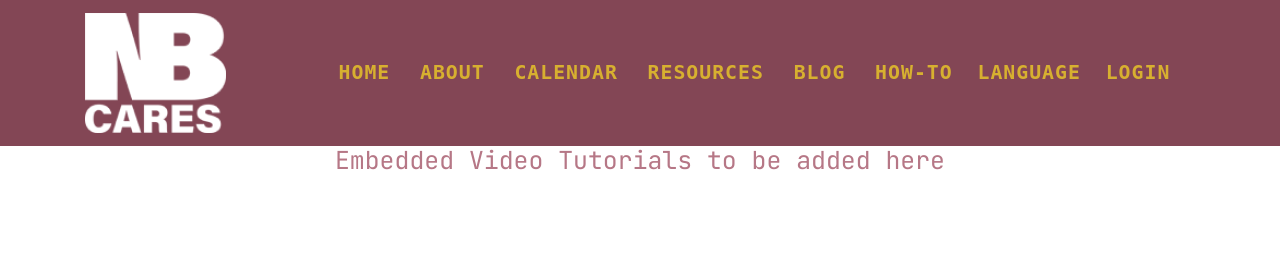
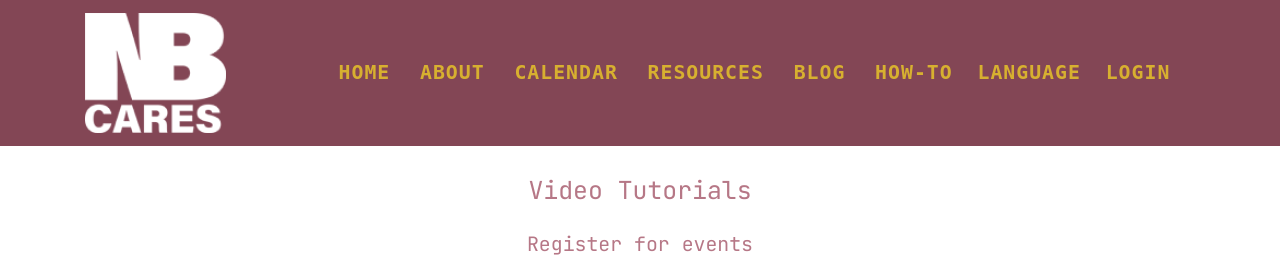
Before and after one commit to LEE-RUM/nbacares-498, a Django app: page /tutorials/ in a window 1280 px wide. Shown: the top 262 px of the page. Run offline with Django 3.2, Linux system fonts and the light colour scheme; some libraries are stand-ins or nearby versions.

Commit message:
tutorials

```diff
--- a/templates/ProjectSite/tutorials.html
+++ b/templates/ProjectSite/tutorials.html
@@ -7,5 +7,27 @@
 
 
 {% block body %}
-<h1 class="text-center">Embedded Video Tutorials to be added here</h1>
+<div class="contatiner m-5">
+    <h1 class="text-center">Video Tutorials</h1>
+
+    <div class="row text-center mt-5">
+
+            <h2> Register for events</h2>
+            <iframe src="https://drive.google.com/file/d/1M4iAYKwF8ichQctWuEh5X4t6vo1vE0uy/preview" width="640" height="480" allow="autoplay"></iframe>
+
+    </div>
+    <div class="row text-center mt-5">
+
+        <h2> Register for events</h2>
+        <iframe src="https://drive.google.com/file/d/1FHTk_-DpmFacwVbxWkPsk_0YaBH7chVE/preview" width="640" height="480" allow="autoplay"></iframe>
+
+</div>
+
+<div class="row text-center mt-5">
+
+    <h2> Resource page</h2>
+    <iframe src="https://drive.google.com/file/d/1FHTk_-DpmFacwVbxWkPsk_0YaBH7chVE/preview" width="640" height="480" allow="autoplay"></iframe>
+
+</div>
+
 {% endblock %}
```
